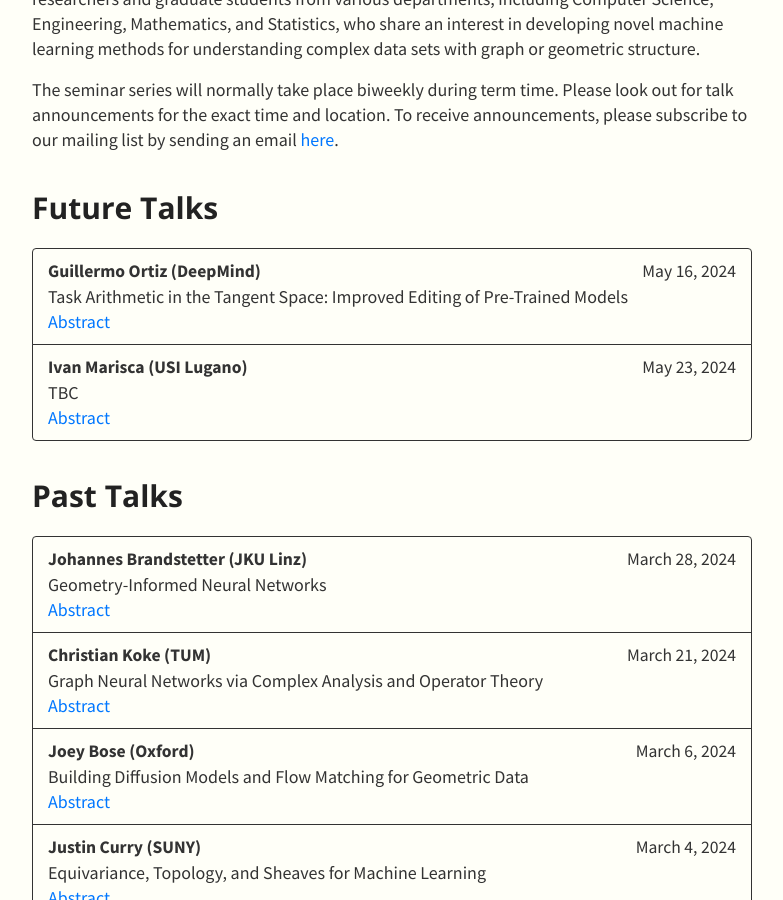
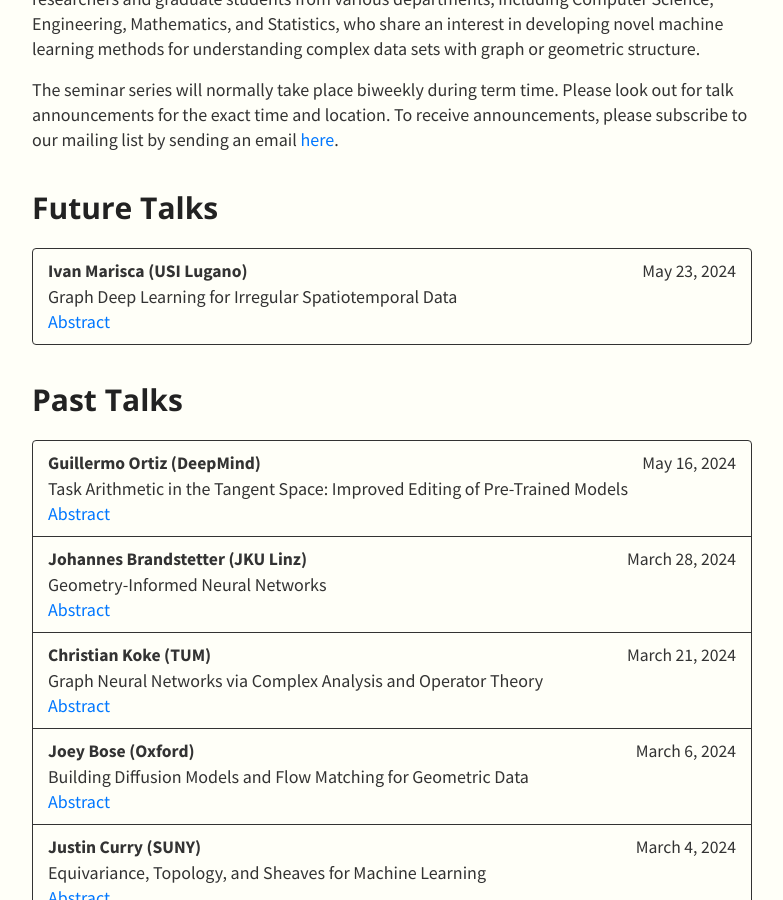
Before and after one commit to log-2/log-2.github.io, a Jekyll site: the page built from index.md, in a window 1280 px wide and 900 px high, scrolled down 281 px. Shown: the whole window, without its empty margins (248-1031 px from the left). Built offline with Jekyll 4.4.1, drawn with Linux system fonts in a browser that asks for light colours; nearby versions of some CDN libraries; formulas are drawn with MathJax 3.

Commit message:
Update talks.yml

```diff
--- a/_data/talks.yml
+++ b/_data/talks.yml
@@ -1,18 +1,18 @@
 - type: Future Talks
+  members:
+    - speaker: Ivan Marisca (USI Lugano)
+      date: May 23, 2024
+      title: "Graph Deep Learning for Irregular Spatiotemporal Data"
+      abstract: "Irregular spatiotemporal data are characterized by asynchronous observations occurring at different times and spatial locations. These data are commonly encountered in sensor networks, such as traffic management systems or online social networks. Unlike their regular counterparts, the inherent irregularities in the data prevent the use of traditional methods for discrete-time sequences and Euclidean spaces. Instead, in the spatial domain, we can often rely on relational information between locations, such as distances or similarities among observations. In this talk, we will see how graph deep learning helps us exploit these relational dependencies for both interpolation and extrapolation tasks. We will discuss methods for reconstructing missing data from a restricted set of valid observations by enforcing spatiotemporal consistency and examine forecasting methodologies to predict future observations from sparse data."
+      bio:
+
+- type: Past Talks
   members:
     - speaker: Guillermo Ortiz (DeepMind)
       date: May 16, 2024
       title: "Task Arithmetic in the Tangent Space: Improved Editing of Pre-Trained Models"
       abstract: "Task arithmetic has recently emerged as a cost-effective and scalable approach to edit pre-trained models directly in weight space: By adding the fine-tuned weights of different tasks, the model’s performance can be improved on these tasks, while negating them leads to task forgetting. Yet, our understanding of the effectiveness of task arithmetic and its underlying principles remains limited. We present a comprehensive study of task arithmetic in vision-language models and show that weight disentanglement is the crucial factor that makes it effective. This property arises during pre-training and manifests when distinct directions in weight space govern separate, localized regions in function space associated with the tasks. Notably, we show that fine-tuning models in their tangent space by linearizing them amplifies weight disentanglement. This leads to substantial performance improvements across multiple task arithmetic benchmarks and diverse models. Building on these findings, we provide theoretical and empirical analyses of the neural tangent kernel (NTK) of these models and establish a compelling link between task arithmetic and the spatial localization of the NTK eigenfunctions. Overall, our work uncovers novel insights into the fundamental mechanisms of task arithmetic and offers a more reliable and effective approach to edit pre-trained models through the NTK linearization."
       bio:
-    - speaker: Ivan Marisca (USI Lugano)
-      date: May 23, 2024
-      title: "TBC"
-      abstract: ""
-      bio:
-
-- type: Past Talks
-  members:
     - speaker: Johannes Brandstetter (JKU Linz)
       date: March 28, 2024
       title: "Geometry-Informed Neural Networks"
```
